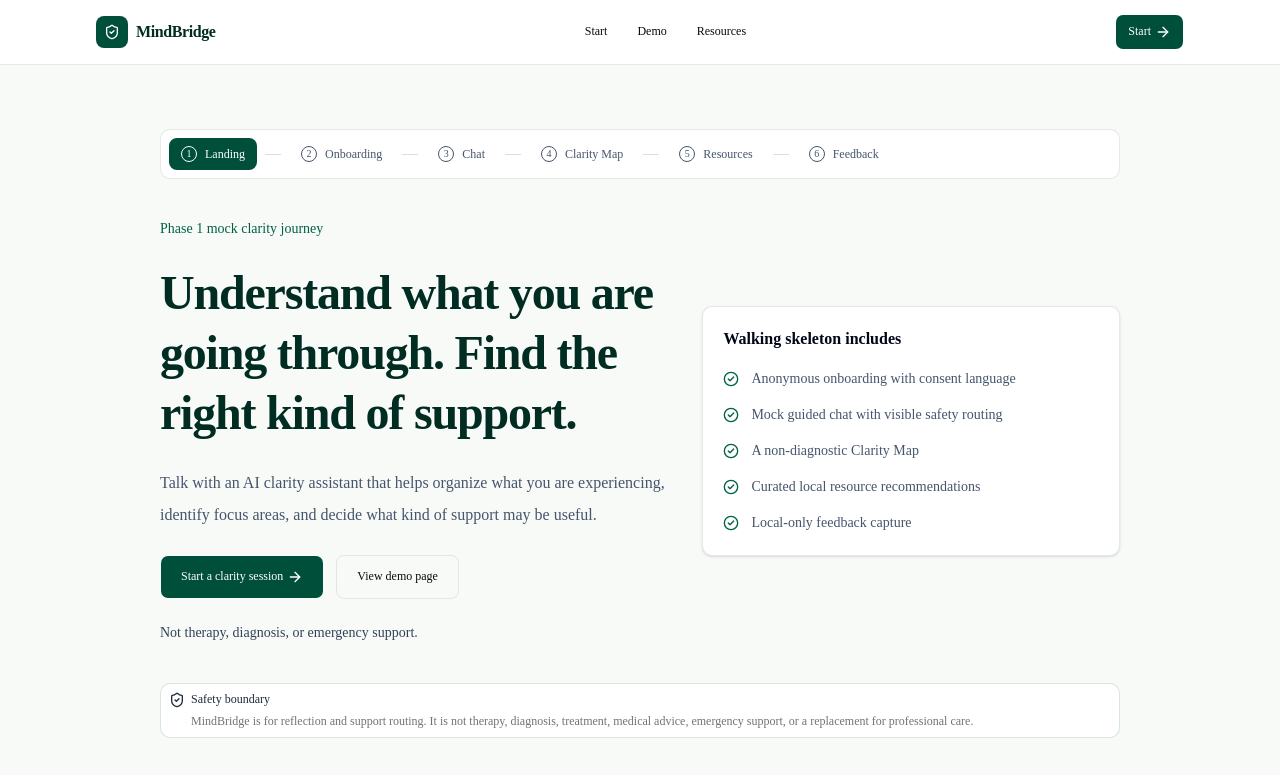
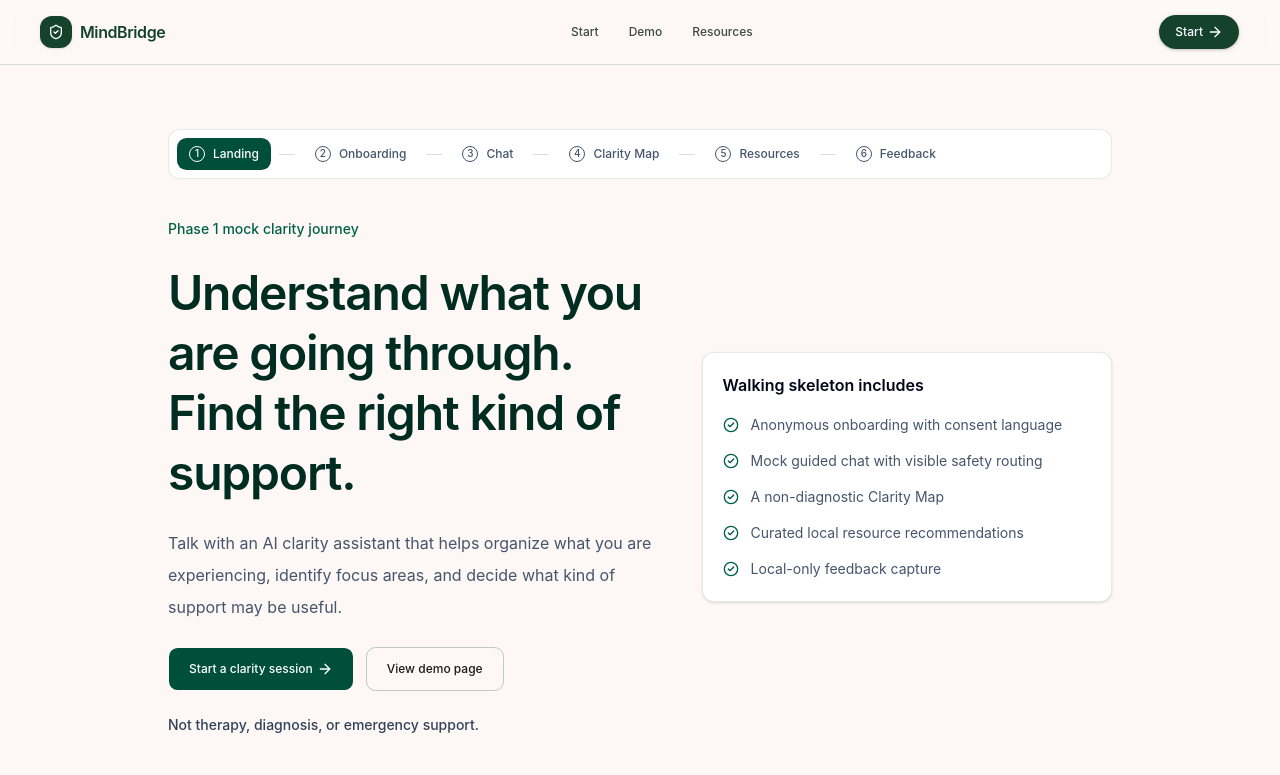
Before and after one commit to souvikb07/mental-health-platform, a Next.js app: page / in a window 1280 px wide. Shown: the top 775 px of the page. Built offline with nearby package versions, Linux system fonts and the light colour scheme.

Commit message:
Add MindBridge design token and layout baseline

```diff
--- a/src/app/globals.css
+++ b/src/app/globals.css
@@ -49,72 +49,92 @@
 }
 
 :root {
-  --background: oklch(1 0 0);
-  --foreground: oklch(0.145 0 0);
-  --card: oklch(1 0 0);
-  --card-foreground: oklch(0.145 0 0);
-  --popover: oklch(1 0 0);
-  --popover-foreground: oklch(0.145 0 0);
-  --primary: oklch(0.205 0 0);
-  --primary-foreground: oklch(0.985 0 0);
-  --secondary: oklch(0.97 0 0);
-  --secondary-foreground: oklch(0.205 0 0);
-  --muted: oklch(0.97 0 0);
-  --muted-foreground: oklch(0.556 0 0);
-  --accent: oklch(0.97 0 0);
-  --accent-foreground: oklch(0.205 0 0);
-  --destructive: oklch(0.577 0.245 27.325);
-  --border: oklch(0.922 0 0);
-  --input: oklch(0.922 0 0);
-  --ring: oklch(0.708 0 0);
-  --chart-1: oklch(0.87 0 0);
-  --chart-2: oklch(0.556 0 0);
-  --chart-3: oklch(0.439 0 0);
-  --chart-4: oklch(0.371 0 0);
-  --chart-5: oklch(0.269 0 0);
-  --radius: 0.625rem;
-  --sidebar: oklch(0.985 0 0);
-  --sidebar-foreground: oklch(0.145 0 0);
-  --sidebar-primary: oklch(0.205 0 0);
-  --sidebar-primary-foreground: oklch(0.985 0 0);
-  --sidebar-accent: oklch(0.97 0 0);
-  --sidebar-accent-foreground: oklch(0.205 0 0);
-  --sidebar-border: oklch(0.922 0 0);
-  --sidebar-ring: oklch(0.708 0 0);
+  --mb-sage-green: #14422d;
+  --mb-sage-green-soft: #2d5a43;
+  --mb-sage-green-hover: #002b1a;
+  --mb-ink-charcoal: #1c1b1a;
+  --mb-ink-muted: #414943;
+  --mb-warm-clay: #fdf8f6;
+  --mb-warm-clay-soft: #f9f4f2;
+  --mb-surface-low: #f8f3f1;
+  --mb-surface: #ffffff;
+  --mb-surface-nested: #f2edeb;
+  --mb-outline: #717973;
+  --mb-outline-soft: #c1c9c1;
+  --mb-error: #ba1a1a;
+  --mb-error-container: #ffdad6;
+  --mb-blue: #0061ef;
+  --mb-yellow: #ffce00;
+  --mb-ambient-shadow: 0 10px 30px rgba(45, 90, 67, 0.08);
+  --font-sans: "Manrope", "Inter", ui-sans-serif, system-ui, sans-serif;
+  --font-geist-mono: "SFMono-Regular", Consolas, "Liberation Mono", monospace;
+
+  --background: var(--mb-warm-clay);
+  --foreground: var(--mb-ink-charcoal);
+  --card: var(--mb-surface);
+  --card-foreground: var(--mb-ink-charcoal);
+  --popover: var(--mb-surface);
+  --popover-foreground: var(--mb-ink-charcoal);
+  --primary: var(--mb-sage-green);
+  --primary-foreground: #ffffff;
+  --secondary: var(--mb-surface-nested);
+  --secondary-foreground: var(--mb-ink-charcoal);
+  --muted: var(--mb-surface-low);
+  --muted-foreground: var(--mb-ink-muted);
+  --accent: #eaf8f1;
+  --accent-foreground: var(--mb-sage-green);
+  --destructive: var(--mb-error);
+  --border: var(--mb-outline-soft);
+  --input: #ded9d7;
+  --ring: var(--mb-sage-green-soft);
+  --chart-1: var(--mb-sage-green);
+  --chart-2: var(--mb-yellow);
+  --chart-3: var(--mb-blue);
+  --chart-4: var(--mb-outline);
+  --chart-5: var(--mb-ink-charcoal);
+  --radius: 0.75rem;
+  --sidebar: var(--mb-surface-low);
+  --sidebar-foreground: var(--mb-ink-charcoal);
+  --sidebar-primary: var(--mb-sage-green);
+  --sidebar-primary-foreground: #ffffff;
+  --sidebar-accent: var(--mb-surface-nested);
+  --sidebar-accent-foreground: var(--mb-ink-charcoal);
+  --sidebar-border: var(--mb-outline-soft);
+  --sidebar-ring: var(--mb-sage-green-soft);
 }
 
 .dark {
-  --background: oklch(0.145 0 0);
-  --foreground: oklch(0.985 0 0);
-  --card: oklch(0.205 0 0);
-  --card-foreground: oklch(0.985 0 0);
-  --popover: oklch(0.205 0 0);
-  --popover-foreground: oklch(0.985 0 0);
-  --primary: oklch(0.922 0 0);
-  --primary-foreground: oklch(0.205 0 0);
-  --secondary: oklch(0.269 0 0);
-  --secondary-foreground: oklch(0.985 0 0);
-  --muted: oklch(0.269 0 0);
-  --muted-foreground: oklch(0.708 0 0);
-  --accent: oklch(0.269 0 0);
-  --accent-foreground: oklch(0.985 0 0);
-  --destructive: oklch(0.704 0.191 22.216);
-  --border: oklch(1 0 0 / 10%);
-  --input: oklch(1 0 0 / 15%);
-  --ring: oklch(0.556 0 0);
-  --chart-1: oklch(0.87 0 0);
-  --chart-2: oklch(0.556 0 0);
-  --chart-3: oklch(0.439 0 0);
-  --chart-4: oklch(0.371 0 0);
-  --chart-5: oklch(0.269 0 0);
-  --sidebar: oklch(0.205 0 0);
-  --sidebar-foreground: oklch(0.985 0 0);
-  --sidebar-primary: oklch(0.488 0.243 264.376);
-  --sidebar-primary-foreground: oklch(0.985 0 0);
-  --sidebar-accent: oklch(0.269 0 0);
-  --sidebar-accent-foreground: oklch(0.985 0 0);
-  --sidebar-border: oklch(1 0 0 / 10%);
-  --sidebar-ring: oklch(0.556 0 0);
+  --background: #1c1b1a;
+  --foreground: #f5f0ee;
+  --card: #32302f;
+  --card-foreground: #f5f0ee;
+  --popover: #32302f;
+  --popover-foreground: #f5f0ee;
+  --primary: #a1d1b4;
+  --primary-foreground: #002112;
+  --secondary: #414943;
+  --secondary-foreground: #f5f0ee;
+  --muted: #32302f;
+  --muted-foreground: #c1c9c1;
+  --accent: #224f39;
+  --accent-foreground: #bdeed0;
+  --destructive: #ffdad6;
+  --border: rgba(245, 240, 238, 0.14);
+  --input: rgba(245, 240, 238, 0.18);
+  --ring: #a1d1b4;
+  --chart-1: #a1d1b4;
+  --chart-2: #ffce00;
+  --chart-3: #b2c5ff;
+  --chart-4: #c1c9c1;
+  --chart-5: #f5f0ee;
+  --sidebar: #32302f;
+  --sidebar-foreground: #f5f0ee;
+  --sidebar-primary: #a1d1b4;
+  --sidebar-primary-foreground: #002112;
+  --sidebar-accent: #414943;
+  --sidebar-accent-foreground: #f5f0ee;
+  --sidebar-border: rgba(245, 240, 238, 0.14);
+  --sidebar-ring: #a1d1b4;
 }
 
 @layer base {
@@ -123,8 +143,26 @@
   }
   body {
     @apply bg-background text-foreground;
+    font-feature-settings:
+      "rlig" 1,
+      "calt" 1;
   }
   html {
     @apply font-sans;
+    background: var(--background);
+  }
+  ::selection {
+    background: color-mix(in srgb, var(--primary) 18%, transparent);
+    color: var(--foreground);
   }
 }
+
+@layer utilities {
+  .mindbridge-ambient-shadow {
+    box-shadow: var(--mb-ambient-shadow);
+  }
+
+  .mindbridge-soft-border {
+    border-color: color-mix(in srgb, var(--border) 70%, transparent);
+  }
+}
--- a/src/components/layout/app-shell.tsx
+++ b/src/components/layout/app-shell.tsx
@@ -9,7 +9,7 @@
 
 export function AppShell({ children }: AppShellProps) {
   return (
-    <div className="flex min-h-screen flex-col bg-[#f8faf8] text-foreground">
+    <div className="flex min-h-screen flex-col bg-background text-foreground">
       <SiteHeader />
       <main className="flex-1">{children}</main>
       <SiteFooter />
--- a/src/components/layout/page-container.tsx
+++ b/src/components/layout/page-container.tsx
@@ -16,10 +16,10 @@
   return (
     <div
       className={cn(
-        "mx-auto w-full px-4 py-10 sm:px-6 lg:px-8",
+        "mx-auto w-full px-5 py-10 sm:px-6 sm:py-12 lg:px-10",
         size === "narrow" && "max-w-3xl",
         size === "default" && "max-w-5xl",
-        size === "wide" && "max-w-6xl",
+        size === "wide" && "max-w-[1280px]",
         className,
       )}
     >
--- a/src/components/layout/site-footer.tsx
+++ b/src/components/layout/site-footer.tsx
@@ -1,7 +1,7 @@
 export function SiteFooter() {
   return (
-    <footer className="border-t border-emerald-950/10 bg-white/70">
-      <div className="mx-auto flex w-full max-w-6xl flex-col gap-2 px-4 py-6 text-xs leading-6 text-slate-600 sm:flex-row sm:items-center sm:justify-between sm:px-6 lg:px-8">
+    <footer className="border-t border-border/60 bg-background/80">
+      <div className="mx-auto flex w-full max-w-[1280px] flex-col gap-2 px-5 py-6 text-xs leading-6 text-muted-foreground sm:flex-row sm:items-center sm:justify-between sm:px-6 lg:px-10">
         <p>MindBridge is a Phase 1 MVP for reflection and support routing.</p>
         <p>Not therapy, diagnosis, treatment, medical advice, or emergency support.</p>
       </div>
--- a/src/components/layout/site-header.tsx
+++ b/src/components/layout/site-header.tsx
@@ -11,24 +11,29 @@
 
 export function SiteHeader() {
   return (
-    <header className="border-b border-emerald-950/10 bg-white/85 backdrop-blur">
-      <div className="mx-auto flex min-h-16 w-full max-w-6xl items-center justify-between gap-4 px-4 sm:px-6 lg:px-8">
+    <header className="border-b border-border/60 bg-background/85 backdrop-blur supports-[backdrop-filter]:bg-background/75">
+      <div className="mx-auto flex min-h-16 w-full max-w-[1280px] items-center justify-between gap-4 px-5 sm:px-6 lg:px-10">
         <Link href="/" className="flex items-center gap-2" aria-label="MindBridge home">
-          <span className="flex size-8 items-center justify-center rounded-md bg-emerald-900 text-white">
+          <span className="flex size-8 items-center justify-center rounded-lg bg-primary text-primary-foreground shadow-sm">
             <ShieldCheck className="size-4" aria-hidden="true" />
           </span>
-          <span className="font-semibold tracking-tight text-emerald-950">
+          <span className="font-semibold tracking-tight text-primary">
             MindBridge
           </span>
         </Link>
         <nav className="hidden items-center gap-1 sm:flex" aria-label="Main navigation">
           {navItems.map((item) => (
-            <Button key={item.href} asChild variant="ghost" className="h-9 px-3">
+            <Button
+              key={item.href}
+              asChild
+              variant="ghost"
+              className="h-9 rounded-full px-3 text-muted-foreground hover:bg-muted hover:text-primary"
+            >
               <Link href={item.href}>{item.label}</Link>
             </Button>
           ))}
         </nav>
-        <Button asChild className="h-9 bg-emerald-900 px-3 text-white hover:bg-emerald-800">
+        <Button asChild className="h-9 rounded-full bg-primary px-4 text-primary-foreground shadow-sm hover:bg-primary/90">
           <Link href="/onboarding">
             Start
             <ArrowRight className="size-4" aria-hidden="true" />
```
Also changed, not shown: 1 other file (tests, documents, lock files or other folders).
